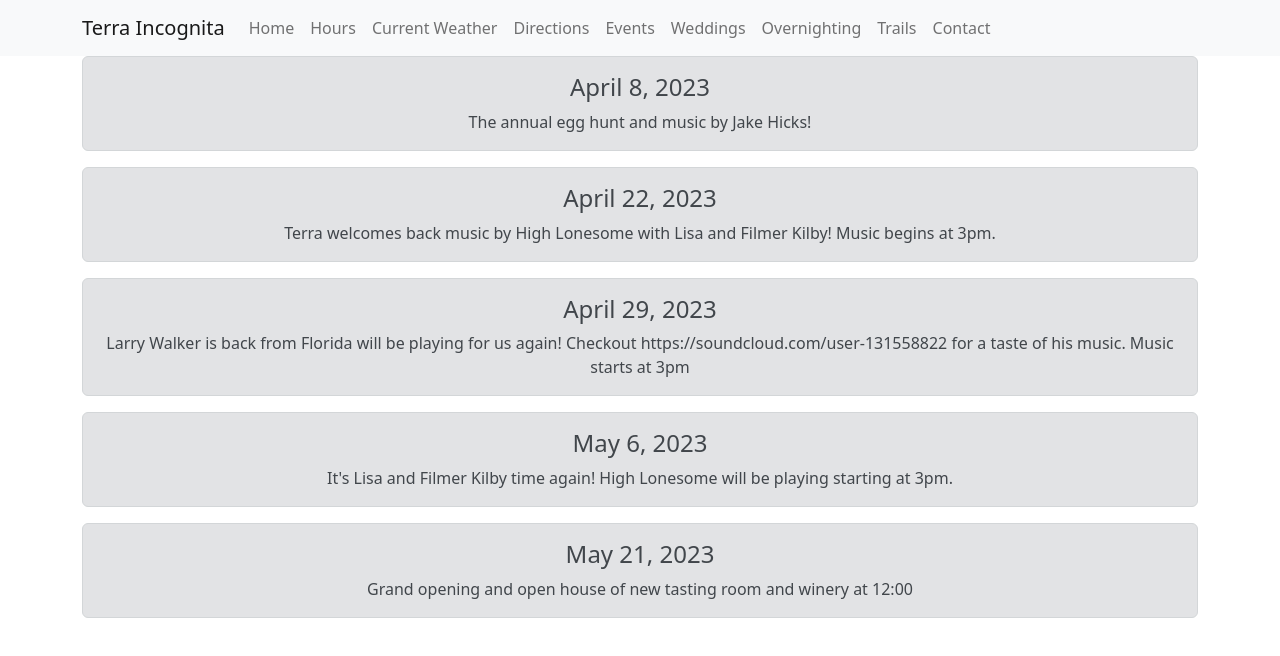
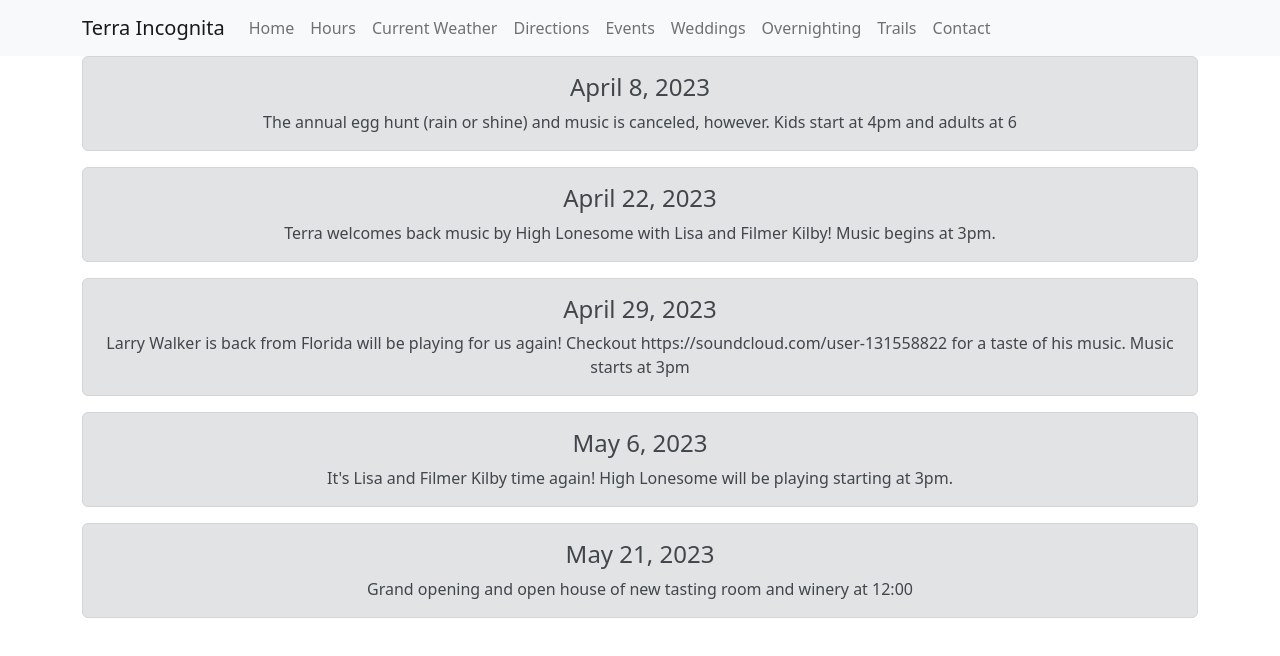
Before and after one commit to tors10e/terra, a React (Create React App) app: page /events in a window 1280 px wide. Shown: the top 656 px of the page. Built offline with nearby package versions, Linux system fonts and the light colour scheme.

Commit message:
Updated events

```diff
--- a/src/events/list_of_events.js
+++ b/src/events/list_of_events.js
@@ -2,7 +2,7 @@
 // Example of an event without photo  ["March 3, 2023", "First day of the season we are back to being open!"]
 
   const events = [
-        ["April 8, 2023", "The annual egg hunt and music by Jake Hicks!"],
+        ["April 8, 2023", "The annual egg hunt (rain or shine) and music is canceled, however. Kids start at 4pm and adults at 6"],
         ["April 22, 2023", "Terra welcomes back music by High Lonesome with Lisa and Filmer Kilby! Music begins at 3pm."],
         ["April 29, 2023", "Larry Walker is back from Florida will be playing \
             for us again! Checkout https://soundcloud.com/user-131558822 for a taste of his music. Music starts at 3pm"],
```
